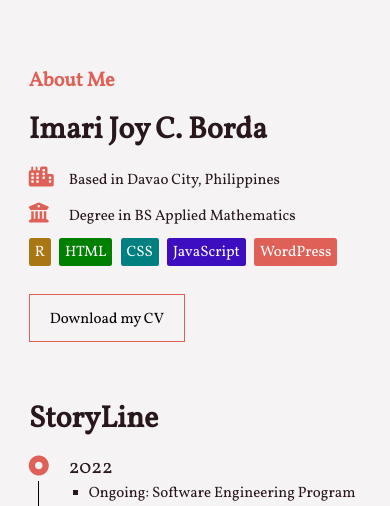
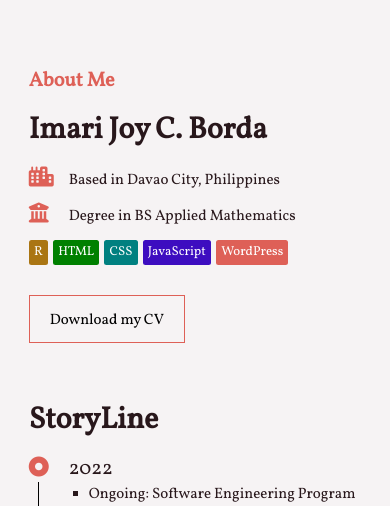
Before and after one commit to ijborda/ijborda.github.io, a PHP site: page / in a window 390 px wide. Shown: the part 932-1438 px from the top of the page. Run offline with PHP 8.4, Linux system fonts and the light colour scheme; some libraries are stand-ins or nearby versions.

Commit message:
Update style.css

```diff
--- a/css/style.css
+++ b/css/style.css
@@ -386,6 +386,10 @@ nav {
      .hero p {
           padding: 0 10%;
      }
+     .aboutMe .prog {
+          font-size: 1.3rem;
+          margin-right: .2rem;
+     }
 }
 @media screen and (max-width: 600px) {
      .about {
```
